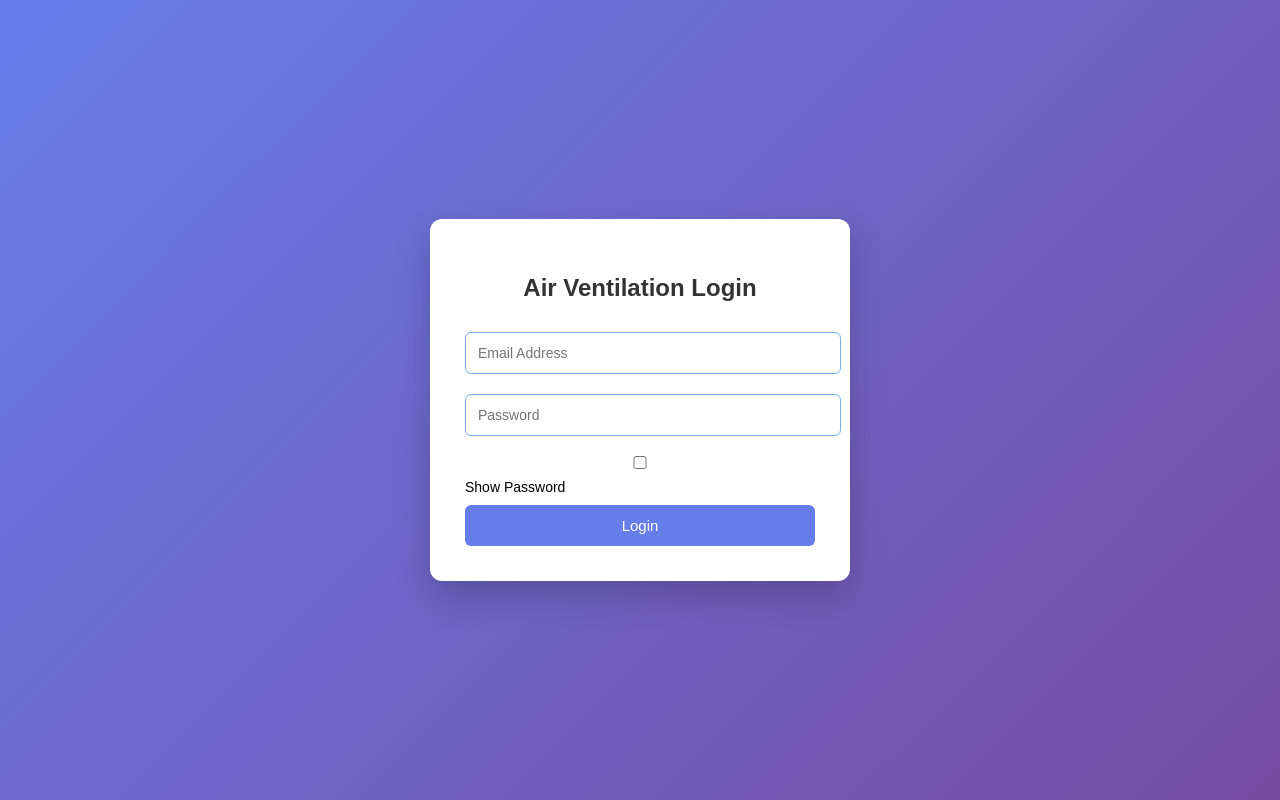
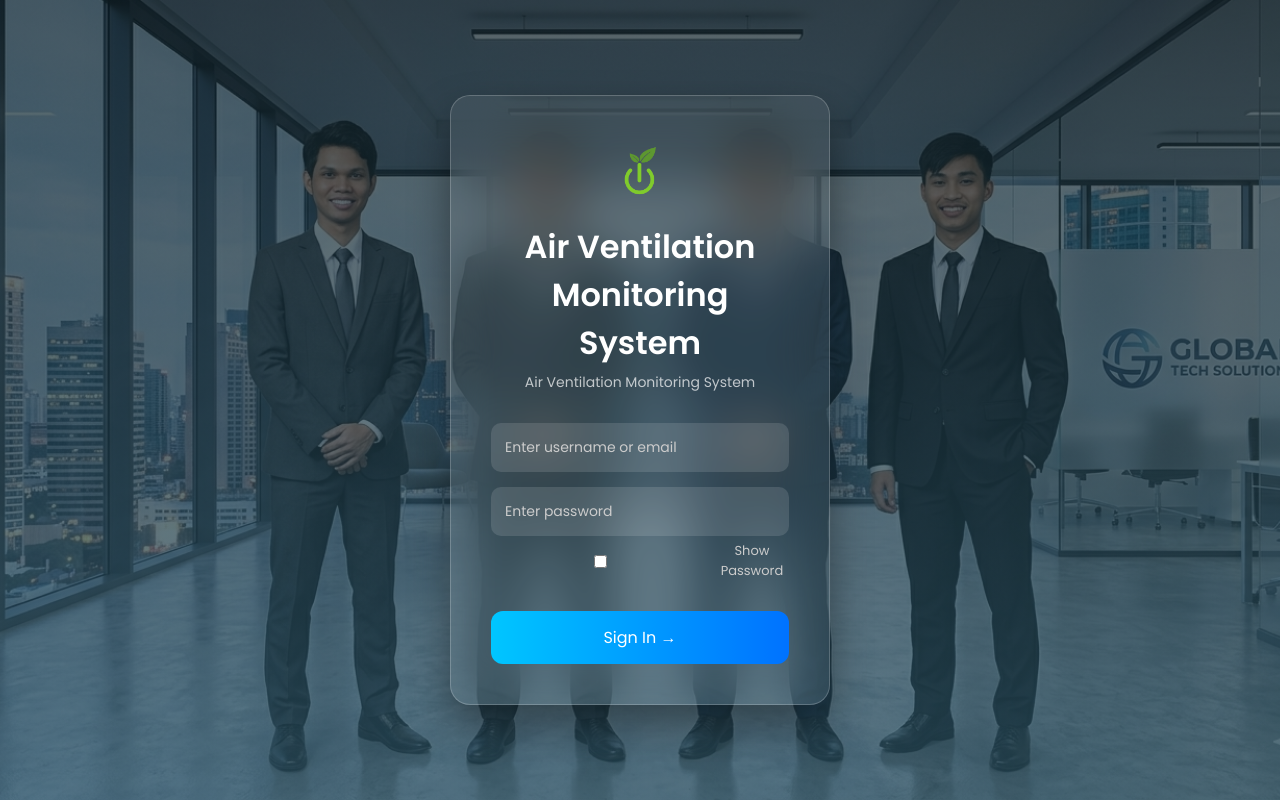
Before and after one commit to 4doyngaIt/air-ventilation-monitoring-system, a PHP site: page /login/login.php in a window 1280 px wide. Run offline with PHP 8.4, Linux system fonts and the light colour scheme.

Commit message:
changing some design for login

```diff
--- a/login/login.php
+++ b/login/login.php
@@ -10,21 +10,20 @@ if ($_SERVER['REQUEST_METHOD'] === 'POST') {
 $password = $_POST['password'];
 
 $stmt = $conn->prepare("SELECT user_id, username, password, role FROM users WHERE email = ?");
-    $stmt->bind_param("s", $email);
+$stmt->bind_param("s",$email);
 $stmt->execute();
 $result = $stmt->get_result();
 
-    if ($result->num_rows === 1) {
+if($result->num_rows === 1){
 
 $user = $result->fetch_assoc();
 
-        if ($password === $user['password']) {
+if($password === $user['password']){
 
 $_SESSION['user_id'] = $user['user_id'];
 $_SESSION['username'] = $user['username'];
 $_SESSION['role'] = $user['role'];
 
-            // Redirect based on role
 if ($user['role'] === 'admin') {
 header("Location: ../app/admin/dashboard.php");
 } elseif ($user['role'] === 'manager') {
@@ -35,12 +34,12 @@ if ($_SERVER['REQUEST_METHOD'] === 'POST') {
 
 exit();
 
-        } else {
-            $error = "Invalid password.";
+}else{
+$error = "Invalid password";
 }
 
-    } else {
-        $error = "User not found.";
+}else{
+$error = "User not found";
 }
 
 }
@@ -49,71 +48,129 @@ if ($_SERVER['REQUEST_METHOD'] === 'POST') {
 <!DOCTYPE html>
 <html>
 <head>
-<title>Login - Air Ventilation System</title>
+
+<title>AirVent Monitor</title>
+
+<link href="https://fonts.googleapis.com/css2?family=Poppins:wght@300;400;600&display=swap" rel="stylesheet">
 
 <style>
 
+*{
+margin:0;
+padding:0;
+box-sizing:border-box;
+font-family:'Poppins',sans-serif;
+}
+
 body{
-font-family: Arial;
-margin:0;
 height:100vh;
 display:flex;
 justify-content:center;
 align-items:center;
 
-/* GRADIENT BACKGROUND */
-background: linear-gradient(135deg,#667eea,#764ba2);
+/* BACKGROUND IMAGE + GRADIENT */
+background:
+linear-gradient(rgba(15,32,39,0.7), rgba(44,83,100,0.7)),
+url('../images/bg.png') no-repeat center center/cover;
 }
 
-/* LOGIN CARD */
+/* CARD (UPDATED TRANSPARENT GLASS EFFECT) */
 
-.container{
-background:white;
-padding:35px;
-width:350px;
-border-radius:12px;
-box-shadow:0 15px 35px rgba(0,0,0,0.2);
+.card{
+width:380px;
+padding:40px;
+
+/* GLASS EFFECT */
+background:rgba(255,255,255,0.08);
+border-radius:20px;
+backdrop-filter:blur(25px);
+-webkit-backdrop-filter:blur(25px);
+
+border:1px solid rgba(255,255,255,0.2);
+box-shadow:0 20px 40px rgba(0,0,0,0.4);
+
+text-align:center;
+color:white;
 }
 
-h2{
-text-align:center;
-margin-bottom:20px;
-color:#333;
+/* LOGO */
+
+.logo img{
+width:70px;
+height:70px;
+margin-bottom:10px;
+}
+
+/* TITLE */
+
+h1{
+font-size:32px;
+font-weight:600;
+margin-bottom:5px;
+}
+
+.subtitle{
+font-size:14px;
+opacity:0.7;
+margin-bottom:30px;
+}
+
+/* INPUT */
+
+.input-group{
+margin-bottom:15px;
 }
 
 input{
 width:100%;
-padding:12px;
-margin:10px 0;
-border:1px solid #77adeb;
-border-radius:6px;
+padding:14px;
+border:none;
+border-radius:10px;
+background:rgba(255,255,255,0.12);
+color:white;
 font-size:14px;
 }
 
+input::placeholder{
+color:#ccc;
+}
+
+/* SHOW PASSWORD */
+
+.show-pass{
+font-size:13px;
+margin-top:5px;
+display:flex;
+align-items:center;
+gap:5px;
+color:#ccc;
+}
+
+/* BUTTON */
+
 button{
 width:100%;
-padding:12px;
+padding:14px;
+margin-top:15px;
 border:none;
-border-radius:6px;
-background:#667eea;
+border-radius:12px;
+background:linear-gradient(90deg,#00c6ff,#0072ff);
 color:white;
-font-size:15px;
+font-size:16px;
 cursor:pointer;
+transition:0.3s;
 }
 
 button:hover{
-background:#5563c1;
+transform:scale(1.03);
 }
 
-.message{
-color:red;
-text-align:center;
+/* ERROR */
+
+.error{
+color:#ff7b7b;
 margin-bottom:10px;
-}
-
-.showpass{
 font-size:14px;
-margin-bottom:10px;
 }
 
 </style>
@@ -122,25 +179,33 @@ margin-bottom:10px;
 
 <body>
 
-<div class="container">
+<div class="card">
 
-<h2>Air Ventilation Login</h2>
+<div class="logo">
+<img src="../images/logo.png" alt="AirVent Logo">
+</div>
 
-<?php if(!empty($message)) echo "<div class='message'>$message</div>"; ?>
+<h1>Air Ventilation Monitoring System</h1>
+<div class="subtitle">Air Ventilation Monitoring System</div>
+
+<?php if(!empty($error)) echo "<div class='error'>$error</div>"; ?>
 
 <form method="POST">
 
-<input type="email" name="email" placeholder="Email Address" required>
-
-<input type="password" name="password" id="password" placeholder="Password" required>
-
-<div class="showpass">
-<label>
-<input type="checkbox" onclick="togglePassword()"> Show Password
-</label>
+<div class="input-group">
+<input type="email" name="email" placeholder="Enter username or email" required>
 </div>
 
-<button type="submit">Login</button>
+<div class="input-group">
+<input type="password" id="password" name="password" placeholder="Enter password" required>
+
+<div class="show-pass">
+<input type="checkbox" onclick="togglePassword()"> Show Password
+</div>
+
+</div>
+
+<button type="submit">Sign In →</button>
 
 </form>
 
```
Also changed, not shown: images/bg.png (added). Lines whose indentation alone changed are shown as unchanged.
